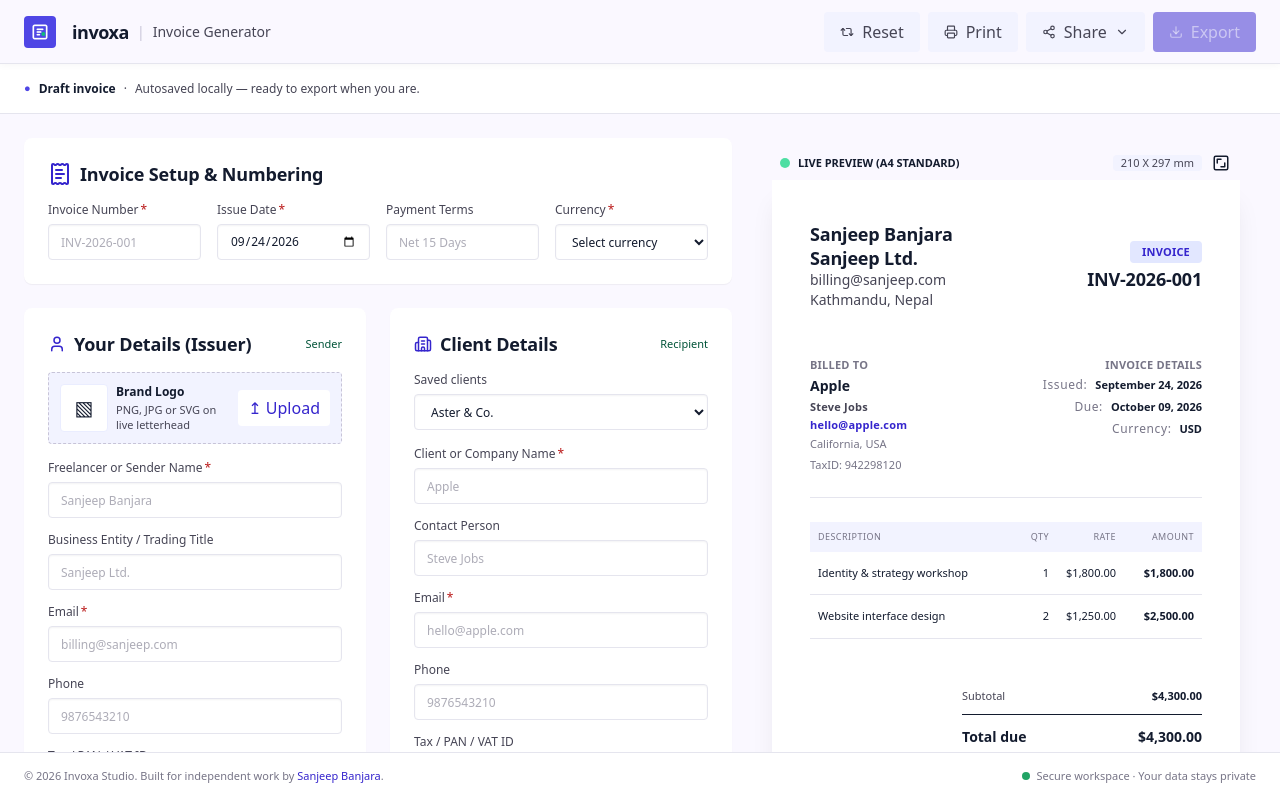
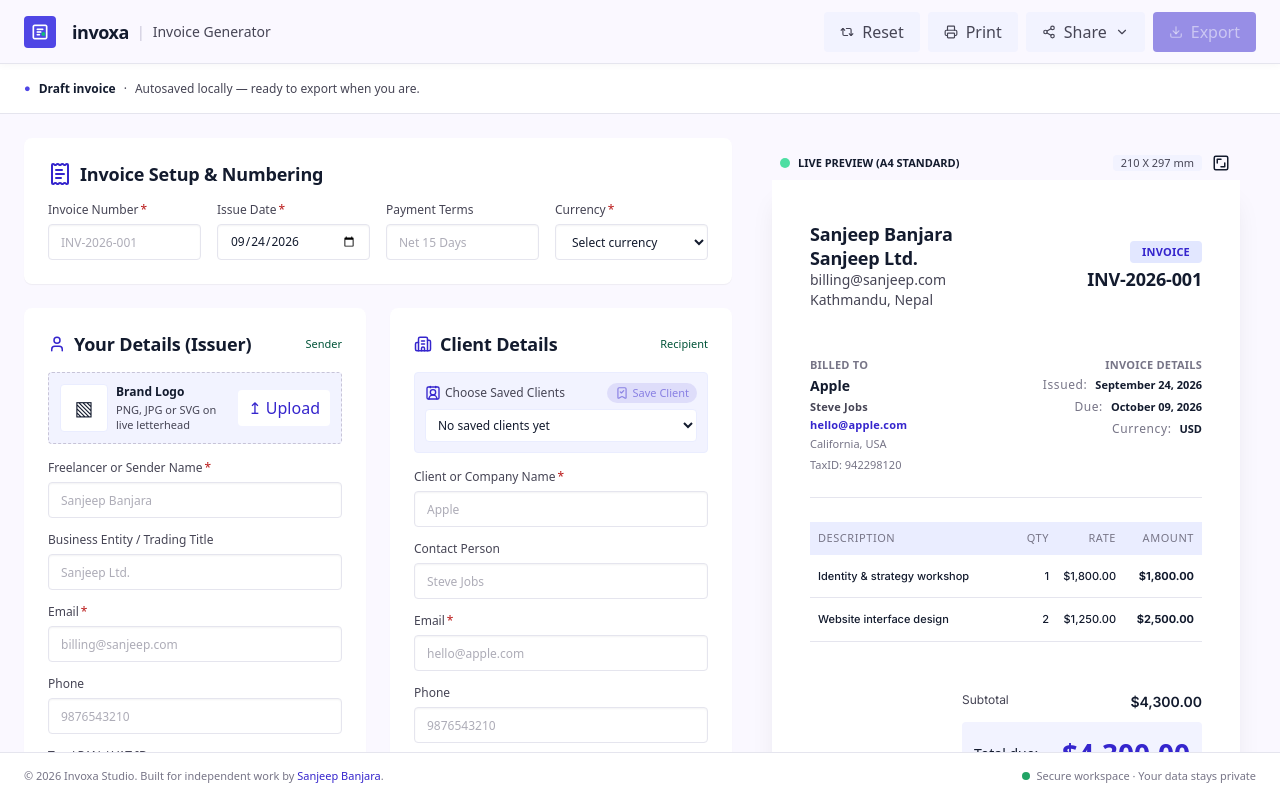
Before and after one commit to sanjeep1/invoice-generator, a Next.js app: page / in a window 1280 px wide. Shown: the top 798 px of the page. Built offline with nearby package versions, Linux system fonts and the light colour scheme.

Commit message:
feat: implement client saving functionality with local storage support

```diff
--- a/app/page.tsx
+++ b/app/page.tsx
@@ -10,7 +10,7 @@ import { downloadInvoicePdf, type PdfExportInput } from "@/lib/export-pdf";
 import { buildShareSubject } from "@/lib/share-invoice";
 import { validateInvoice } from "@/lib/validation";
 import type { BankAccountDetails, DiscountConfig, InvoiceDetails, InvoiceItem, InvoiceMeta, TaxConfig } from "@/types/invoice";
-import { SAMPLE_ITEMS } from "@/lib/sample-invoice";
+// import { SAMPLE_ITEMS } from "@/lib/sample-invoice";
 
 // Local-time ISO date (yyyy-mm-dd) for the date input. Built manually to
 // avoid the UTC-day shift of `toISOString`.
--- /dev/null
+++ b/components/ClientSave.tsx
@@ -0,0 +1,121 @@
+"use client";
+
+import { useEffect, useMemo, useState } from "react";
+import { BookmarkCheck, Contact2 } from "lucide-react";
+import {
+    loadSavedClients,
+    persistSavedClients,
+    type SavedClient,
+} from "@/lib/saved-clients";
+import type { InvoiceDetails } from "@/types/invoice";
+
+type ClientSaveProps = {
+    details: InvoiceDetails;
+    onFillClient: (patch: Partial<InvoiceDetails>) => void;
+};
+
+export default function ClientSave({ details, onFillClient }: ClientSaveProps) {
+    const [saved, setSaved] = useState<SavedClient[]>(() => loadSavedClients());
+    const [justSaved, setJustSaved] = useState(false);
+
+    useEffect(() => {
+        if (!justSaved) return;
+        const timer = window.setTimeout(() => setJustSaved(false), 2000);
+        return () => window.clearTimeout(timer);
+    }, [justSaved]);
+
+    const company = details.clientCompany.trim();
+
+    // The select tracks the saved entry matching the typed company name.
+    const selectedId = useMemo(() => {
+        if (!company) return "";
+        const match = saved.find(
+            (c) => c.company.trim().toLowerCase() === company.toLowerCase(),
+        );
+        return match?.id ?? "";
+    }, [saved, company]);
+
+    // Enable Save only when the typed company isn't already in the list.
+    const alreadySaved = selectedId !== "";
+    const canSave = company !== "" && !alreadySaved;
+
+    const handleSelect = (id: string) => {
+        if (!id) return;
+        const match = saved.find((c) => c.id === id);
+        if (!match) return;
+        onFillClient({
+            clientCompany: match.company,
+            clientName: match.name,
+            clientEmail: match.email,
+            clientPhone: match.phone,
+            clientTaxId: match.taxId,
+            clientAddress: match.address,
+        });
+    };
+
+    const handleSave = () => {
+        if (!canSave) return;
+        const entry: SavedClient = {
+            id: `client-${Date.now()}`,
+            company: details.clientCompany.trim(),
+            name: details.clientName.trim(),
+            email: details.clientEmail.trim(),
+            phone: details.clientPhone.trim(),
+            taxId: details.clientTaxId.trim(),
+            address: details.clientAddress.trim(),
+            createdAt: Date.now(),
+        };
+        const next = [...saved, entry];
+        setSaved(next);
+        persistSavedClients(next);
+        setJustSaved(true);
+    };
+
+    return (
+        <label className="flex flex-col gap-1.5 rounded-sm border border-surface-container bg-surface-container-low p-2.5 text-xs leading-4 font-medium text-on-surface-variant">
+            <div className="flex items-center justify-between">
+                <div className="flex items-center gap-1">
+                    <Contact2 stroke="var(--primary)" size={16} />
+                    <span>Choose Saved Clients</span>
+                </div>
+                <button
+                    type="button"
+                    onClick={handleSave}
+                    disabled={!canSave}
+                    title={
+                        canSave
+                            ? "Save these client details"
+                            : alreadySaved
+                              ? "This client is already saved"
+                              : "Type a new client company name to save it"
+                    }
+                    className={`flex items-center gap-1 rounded-xl px-2 py-0.5 transition-colors ${
+                        canSave
+                            ? "cursor-pointer bg-primary text-on-primary hover:bg-primary-container"
+                            : "cursor-not-allowed bg-primary/10 text-primary/50"
+                    }`}
+                >
+                    <BookmarkCheck size={14} aria-hidden="true" />
+                    <span className="text-[11px]">
+                        {justSaved ? "Saved!" : "Save Client"}
+                    </span>
+                </button>
+            </div>
+            <select
+                aria-label="Saved clients"
+                value={selectedId}
+                onChange={(e) => handleSelect(e.target.value)}
+                className="w-full rounded-sm border border-surface-container bg-white px-2 py-1.5 text-xs text-on-surface outline-none focus:border-primary"
+            >
+                <option value="">
+                    {saved.length === 0 ? "No saved clients yet" : "Select a client"}
+                </option>
+                {saved.map((client) => (
+                    <option key={client.id} value={client.id}>
+                        {client.company}
+                    </option>
+                ))}
+            </select>
+        </label>
+    );
+}
--- a/components/ClientSelect.tsx
+++ /dev/null
@@ -1,33 +0,0 @@
-// Picks a saved client; the parent maps the choice onto the client fields
-// (currently `clientCompany`) via `onChange`.
-const SAVED_CLIENTS = ["Aster & Co.", "Globex Corporation", "Initech LLC", "Umbrella Co."];
-
-type ClientSelectProps = {
-    clients?: string[];
-    value?: string;
-    onChange?: (client: string) => void;
-};
-
-export default function ClientSelect({
-    clients = SAVED_CLIENTS,
-    value,
-    onChange,
-}: ClientSelectProps) {
-    return (
-        <label className="flex flex-col gap-1.5 text-xs leading-4 font-medium text-on-surface-variant">
-            <span>Saved clients</span>
-            <select
-                className="h-9 w-full cursor-pointer rounded-sm border border-line bg-surface-container-lowest px-3 py-2 text-[13px] font-normal text-on-surface shadow-[inset_0_1px_2px_rgb(15_23_42/0.05)] outline-none transition hover:border-divider focus:border-primary focus:ring-2 focus:ring-primary-fixed-dim/50 max-sm:h-10 max-sm:text-base"
-                value={value}
-                defaultValue={value === undefined ? clients[0] : undefined}
-                onChange={(e) => onChange?.(e.target.value)}
-            >
-                {clients.map((client) => (
-                    <option key={client} value={client}>
-                        {client}
-                    </option>
-                ))}
-            </select>
-        </label>
-    );
-}
--- a/components/EditorPanel.tsx
+++ b/components/EditorPanel.tsx
@@ -1,4 +1,4 @@
-import ClientSelect from "@/components/ClientSelect";
+import ClientSave from "@/components/ClientSave";
 import DetailsCard from "@/components/DetailsCard";
 import LineItemsCard from "@/components/LineItemsCard";
 import LogoUpload from "@/components/LogoUpload";
@@ -88,10 +88,11 @@ export default function EditorPanel({
                     icon={<Building2 stroke="var(--primary)" size={18} />}
                     side="Recipient"
                     media={
-                        // Saved-client choice fills the company-name field.
-                        <ClientSelect
-                            value={details.clientCompany || undefined}
-                            onChange={(client) => onDetailsChange({ clientCompany: client })}
+                        // Saved-client choice fills all client fields; typing a
+                        // new company name enables the Save Client button.
+                        <ClientSave
+                            details={details}
+                            onFillClient={onDetailsChange}
                         />
                     }
                     value={details}
--- a/components/InvoicePreview.tsx
+++ b/components/InvoicePreview.tsx
@@ -168,7 +168,7 @@ export default function InvoicePreview({
                                 className="size-16 shrink-0 object-contain"
                             />
                         ) : null}
-                        <div className="flex min-w-0 flex-col items-start break-words">
+                        <div className="flex min-w-0 flex-col items-start wrap-break-words">
                             {sender.name ? (
                                 <p className="text-headline-sm text-on-surface">{sender.name}</p>
                             ) : null}
@@ -192,7 +192,7 @@ export default function InvoicePreview({
                 </div>
                 <div className="pb-6 border-b border-line flex flex-wrap justify-between gap-x-6 gap-y-4">
                     {hasClient ? (
-                        <div className="flex min-w-0 flex-col gap-1 break-words">
+                        <div className="flex min-w-0 flex-col gap-1 wrap-break-words">
                             <p className="uppercase text-label-num-sm text-muted">Billed To</p>
                             {client.company ? (
                                 <p className="text-body-md font-semibold text-on-surface">{client.company}</p>
@@ -236,7 +236,7 @@ export default function InvoicePreview({
                     ) : null}
                 </div>
                 <div>
-                    <div className="grid grid-cols-[minmax(80px,1fr)_34px_62px_73px] gap-1.25 bg-surface-container-low p-2 font-mono text-[9px] tracking-wider text-muted">
+                    <div className="grid grid-cols-[minmax(80px,1fr)_34px_62px_73px] gap-1.25 bg-surface-container p-2 font-mono font-medium text-[11px] tracking-wider text-muted uppercase">
                         <span>DESCRIPTION</span>
                         <span className="text-right">QTY</span>
                         <span className="text-right">RATE</span>
@@ -245,9 +245,9 @@ export default function InvoicePreview({
                     {displayItems.map((i) => (
                         <div
                             key={i.id}
-                            className="grid grid-cols-[minmax(80px,1fr)_34px_62px_73px] gap-1.25 border-b border-line px-2 py-3.25 text-[11px] text-on-surface"
+                            className="grid grid-cols-[minmax(80px,1fr)_34px_62px_73px] gap-1.25 border-b border-line px-2 py-3.25 font-medium font-[Inter] text-[11px] text-on-surface"
                         >
-                            <p className="min-w-0 break-words">{i.description}</p>
+                            <p className="min-w-0 wrap-break-words">{i.description}</p>
                             <span className="text-right">{i.quantity}</span>
                             <span className="text-right">{money(i.rate)}</span>
                             <b className="text-right">{money(i.quantity * i.rate)}</b>
@@ -255,26 +255,26 @@ export default function InvoicePreview({
                     ))}
                 </div>
                 <div className="mt-6.25 ml-auto grid w-60 max-w-full gap-2.5">
-                    <span className="flex justify-between text-[11px] text-on-surface-variant">
-                        Subtotal <b className="text-on-surface">{money(subtotal)}</b>
+                    <span className="flex justify-between text-[12px] text-on-surface-variant font-[Inter]">
+                        Subtotal <b className="text-on-surface font-semibold text-[14px]">{money(subtotal)}</b>
                     </span>
                     {discount?.enabled ? (
-                        <span className="flex justify-between text-[11px] text-on-surface-variant">
+                        <span className="flex justify-between text-[12px] text-on-surface-variant font-[Inter]">
                             Discount
                             {discount.type === "percentage" ? ` (${discount.value}%)` : ""}
                             {discount.reason.trim() ? ` · ${discount.reason.trim()}` : ""}{" "}
-                            <b className="text-on-surface">−{money(discountAmount)}</b>
+                            <b className="text-on-surface font-semibold text-[14px]">−{money(discountAmount)}</b>
                         </span>
                     ) : null}
                     {tax?.enabled ? (
-                        <span className="flex justify-between text-[11px] text-on-surface-variant">
+                        <span className="flex justify-between text-[12px] text-on-surface-variant font-[Inter]">
                             {tax.type} ({tax.rate}%){" "}
-                            <b className="text-on-surface">{money(taxAmount)}</b>
+                            <b className="text-on-surface font-semibold text-[14px]">{money(taxAmount)}</b>
                         </span>
                     ) : null}
-                    <strong className="flex justify-between border-t border-ink pt-3 text-sm text-on-surface">
-                        Total due <b>{money(total)}</b>
-                    </strong>
+                    <div className="flex items-center justify-between p-3 text-sm text-on-surface bg-surface-container-low rounded-sm font-mono">
+                        Total due: <b className="font-mono font-bold text-[28px] text-primary">{money(total)}</b>
+                    </div>
                     <div className="flex flex-col items-end py-1.5 px-3 bg-surface-container-low/70 rounded-sm">
                         <p className="uppercase text-[10px] text-muted tracking-wider">Amount in words:</p>
                         <p className="text-right text-[11px] font-medium text-on-surface-variant leading-4.25">{amountInWords}</p>
--- /dev/null
+++ b/lib/saved-clients.ts
@@ -0,0 +1,41 @@
+export interface SavedClient {
+    id: string;
+    company: string;
+    name: string;
+    email: string;
+    phone: string;
+    taxId: string;
+    address: string;
+    createdAt: number;
+}
+
+const STORAGE_KEY = "invoxa:saved-clients:v1";
+
+function isSavedClient(value: unknown): value is SavedClient {
+    if (typeof value !== "object" || value === null) return false;
+    const v = value as Record<string, unknown>;
+    return typeof v.id === "string" && typeof v.company === "string";
+}
+
+// Reads saved clients from localStorage. Safe to call during SSR (returns []).
+export function loadSavedClients(): SavedClient[] {
+    if (typeof window === "undefined") return [];
+    try {
+        const raw = window.localStorage.getItem(STORAGE_KEY);
+        if (!raw) return [];
+        const parsed: unknown = JSON.parse(raw);
+        if (!Array.isArray(parsed)) return [];
+        return parsed.filter(isSavedClient);
+    } catch {
+        return [];
+    }
+}
+
+export function persistSavedClients(clients: SavedClient[]): void {
+    if (typeof window === "undefined") return;
+    try {
+        window.localStorage.setItem(STORAGE_KEY, JSON.stringify(clients));
+    } catch {
+        // Storage full/blocked: keep in-memory list, don't crash.
+    }
+}
```
Also changed, not shown: components/NotesCard.tsx (+8 -4 lines).
